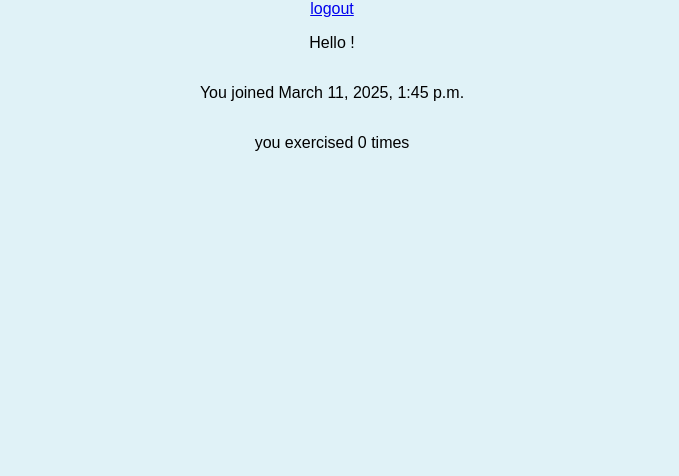
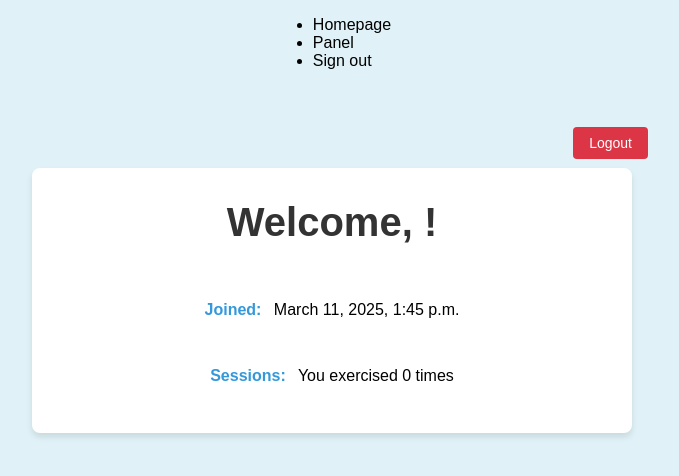
Before and after one commit to chkrsk/mathtrainer, a Django app: page /user/panel/ in a window 1280 px wide. Shown: the top 476 px of the page, without its empty margins (308-987 px from the left). Run offline with Django 4.2, Linux system fonts and the light colour scheme; the visitor is signed in with stand-in values (Sample User, id 1); data comes from the database, SQL or seed files in the repository; some web fonts are replaced.

Commit message:
added user panel to layout.html

```diff
--- a/templates/layouts/layout.html
+++ b/templates/layouts/layout.html
@@ -8,6 +8,25 @@
     <title> {% block title %}{% endblock title %} </title>
 </head>
 <body>
+    <header>
+        <nav>
+            <ul>
+                <li><a href="{% url 'homepage' %}">Homepage</a></li>
+
+                {% if user.is_authenticated %}
+
+                    <li><a href="{% url 'panel' %}">Panel</a></li>
+                    <li><a href="{% url 'user_logout' %}">Sign out</a></li>
+
+                {% else %}
+
+                    <li><a href="{% url 'login' %}">Sign in</a></li>
+                    <li><a href="{% url 'register' %}">Sign up</a></li>
+
+                {% endif %}
+            </ul>
+        </nav>
+    </header>
     {% block content %}{% endblock content %}
 </body>
 </html>
--- a/templates/pages/user_panel.html
+++ b/templates/pages/user_panel.html
@@ -2,10 +2,19 @@
 
 {% block content %}
 
-    <a href="{% url 'user_loguout' %}">logout</a>
-
-    <p>Hello {{nickname}}!</p>
-    <p>You joined {{date_joined}}</p>
-    <p>you exercised {{number_of_session}} times</p>
+<div class="user-panel-container">
+    <div class="header">
+        <div class="logout">
+            <a href="{% url 'user_logout' %}">Logout</a>
+        </div>
+    </div>
+    <div class="user-panel">
+        <h1>Welcome, {{ nickname }}!</h1>
+        <div class="user-info">
+            <p><span class="label">Joined:</span> {{ date_joined }}</p>
+            <p><span class="label">Sessions:</span> You exercised {{ number_of_session }} times</p>
+        </div>
+    </div>
+</div>
 
 {% endblock content %}
--- a/user/urls.py
+++ b/user/urls.py
@@ -5,5 +5,5 @@
     path('register/', views.register, name='register'),
     path('login/', views.user_login, name='login'),
     path('panel/', views.panel, name='panel'),
-    path('user_loguout/', views.user_logout, name='user_loguout')
+    path('user_logout/', views.user_logout, name='user_logout')
 ]
```
Also changed, not shown: calculator/views.py (+9 -1 lines).
